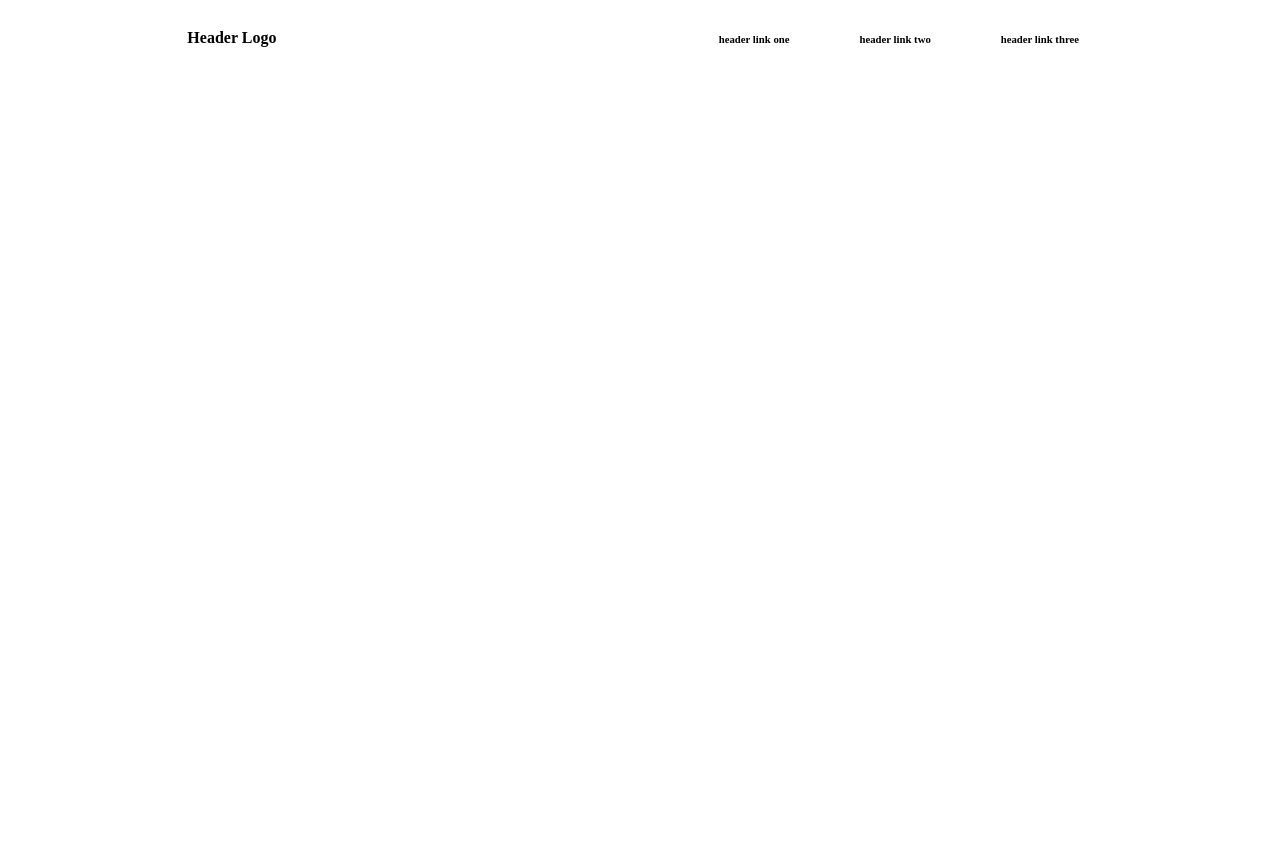
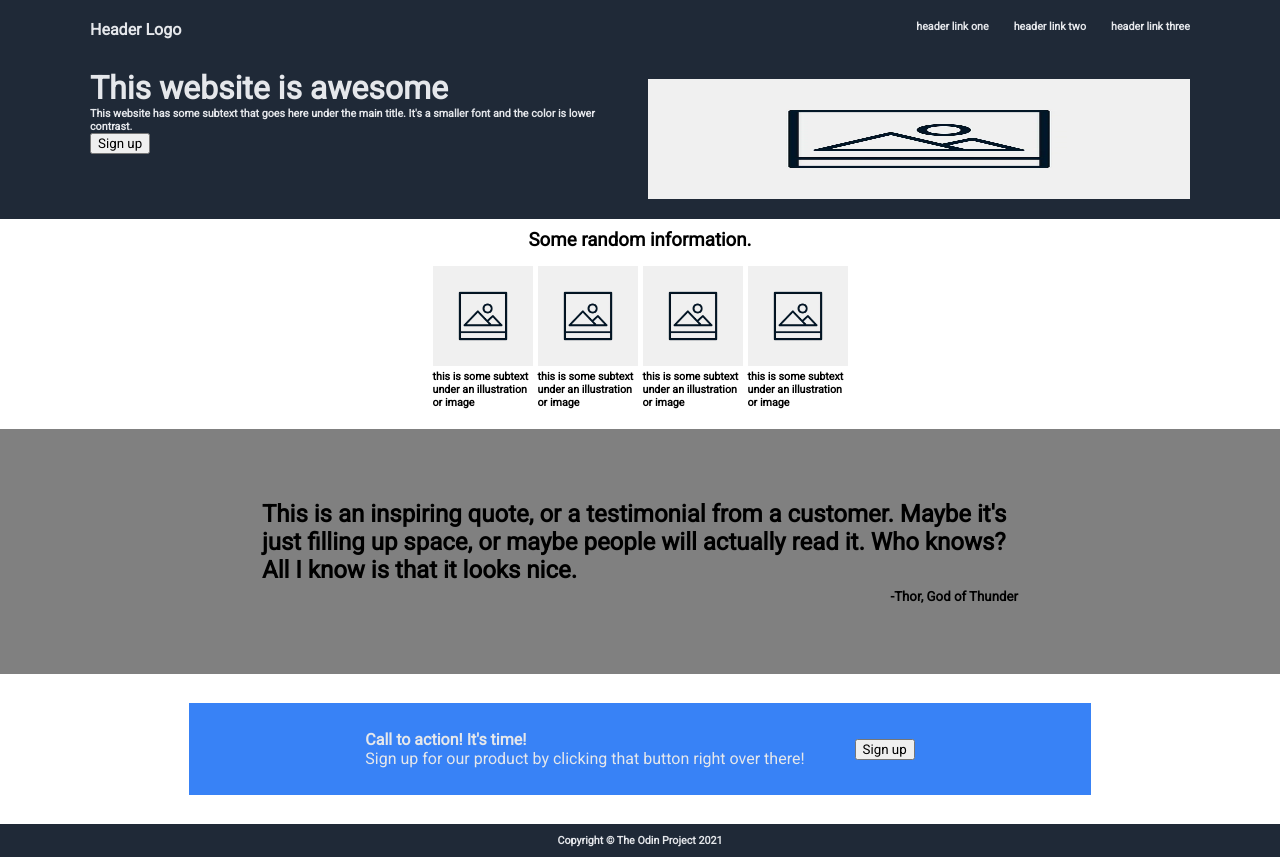
Before and after one commit to alekdemaio/odin-landing-page, a plain HTML site: page index.html in a window 1280 px wide. Before the commit the page ends 800 px from the top, so only its background shows below. Drawn offline with Linux system fonts and the light colour scheme.

Commit message:
Mostly Complete
Finished most of the css and html, also this is my first commit from linux!

```diff
--- a/index.html
+++ b/index.html
@@ -5,9 +5,10 @@
   <meta name="viewport" content="width=device-width, initial-scale=1.0">
   <title>Landing Page</title>
   <link rel="stylesheet" href="styles.css">
+  <link href="https://fonts.googleapis.com/css2?family=Roboto&display=swap" rel="stylesheet">
 </head>
 <body>
-  <div class="flex">
+  <div id="blue" class="flex">
     <h4 id="title" class="flex">Header Logo</h4>
     <div id="links" class="flex">
       <h6>header link one</h6>
@@ -15,7 +16,56 @@
       <h6>header link three</h6>
     </div>
   </div>
-  <div></div>
-  <div></div>
+  <div id="blue" class="flex">
+    <div id="title">
+      <h1>This website is awesome</h1>
+      <h6>This website has some subtext that goes here under the main title.
+        It's a smaller font and the color is lower contrast.</h6>
+        <button>Sign up</button>
+    </div>
+    <div id="links" class="flex">
+      <img src="assets/square-placeholder.webp" alt='' class=''>
+    </div>
+  </div>
+  <div id="white" class="flex-v">
+    <h3>Some random information.</h3>
+    <div class="flex">
+      <div id="square-placeholder">
+        <img src="assets/square-placeholder.webp" alt='' class=''>
+        <h6>this is some subtext under an illustration or image</h6>
+      </div>
+      <div id="square-placeholder">
+        <img src="assets/square-placeholder.webp" alt='' class=''>
+        <h6>this is some subtext under an illustration or image</h6>
+      </div>
+      <div id="square-placeholder">
+        <img src="assets/square-placeholder.webp" alt='' class=''>
+        <h6>this is some subtext under an illustration or image</h6>
+      </div>
+      <div id="square-placeholder">
+        <img src="assets/square-placeholder.webp" alt='' class=''>
+        <h6>this is some subtext under an illustration or image</h6>
+      </div>
+    </div>
+  </div>
+  <div id="gray" class="flex">
+    <h2>This is an inspiring quote, or a testimonial from a customer. Maybe
+      it's just filling up space, or maybe people will actually read it. Who
+      knows? All I know is that it looks nice.
+    </h2>
+    <h5>-Thor, God of Thunder</h5>
+  </div>
+  <div id="white-box" class="flex">
+    <div id="blue-box" class="flex">
+      <div>
+        <h4>Call to action! It's time!</h4>
+        <p>Sign up for our product by clicking that button right over there!</p>
+      </div>
+      <button>Sign up</button>
+    </div>
+  </div>
+  <div id="blue" class="flex">
+    <h6>Copyright © The Odin Project 2021</h6>
+  </div>
 </body>
 </html>
--- a/styles.css
+++ b/styles.css
@@ -1,11 +1,79 @@
+* {
+  margin: 0;
+  font-family: roboto;
+}
 .flex {
   display: flex;
   justify-content: center;
-  gap: 70px;
+  gap: 5px;
+  padding: 10px;
+}
+.flex-v {
+  display: flex;
+  align-items: center;
+  gap: 5px;
+  padding: 10px;
+  flex-direction: column;
+}
+#blue {
+  background-color: #1F2937;
+}
+#gray {
+  align-items: center;
+  justify-content: center;
+  background-color: grey;
+  flex-direction: column;
+  height: 225px;
+}
+h1 {
+  text-size-adjust: 48px;
+}
+h6 {
+  text-size-adjust: 18px;
+}
+#gray h2 {
+  width: 60%;
+}
+#gray h5 {
+  width: 60%;
+  text-align: right;
+}
+#blue h6, #blue-box, h1, h4 {
+  color: #E5E7EB;
 }
 #title {
-  flex: 3;
+  flex: 1;
+  justify-content: left;
+  padding-left: 80px;
 }
 #links {
-  flex: 5;
+  flex: 1;
+  justify-content: right;
+  padding-right: 80px;
+  gap: 25px;
 }
+#blue-box {
+  align-items: center;
+  justify-content: center;
+  gap: 50px;
+  height: 55%;
+  width: 70%;
+  background-color: #3882F6;
+}
+#white-box {
+  height: 130px;
+  background-color: white;
+  justify-content: center;
+  align-items: center;
+}
+#square-placeholder {
+  width: 100px;
+  height: auto;
+}
+img {
+  width: 100%;
+  height: auto;
+}
+#links img {
+  height: 120px;
+}
```
Also changed, not shown: assets/square-placeholder.webp (added).
